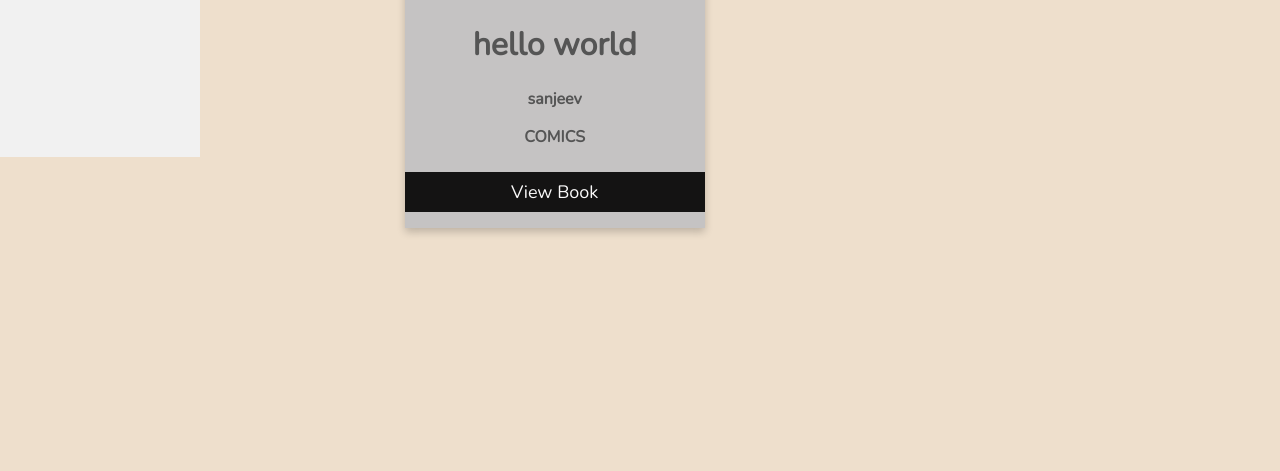
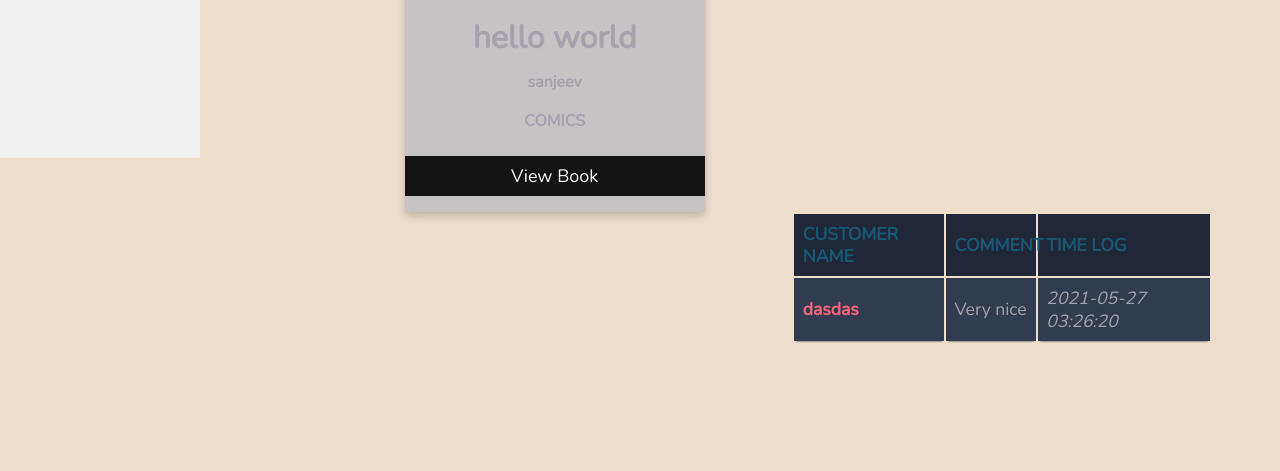
Before and after one commit to sachinraghult/e-bookstore, a PHP site: page /cust_book_det.php?id=1 in a window 1280 px wide. Shown: the part 701-1172 px from the top of the page. Before the commit the page ends 936 px from the top, so only its background shows below. Run offline with PHP 8.4, Linux system fonts and the light colour scheme; a user stored in the database is signed in; data comes from the database, SQL or seed files in the repository; a stand-in replaces the project's code that opens the database connection.

Commit message:
tables styles changed

```diff
--- a/css/tables.css
+++ b/css/tables.css
@@ -1,10 +1,87 @@
-table{
- width:50%;
- border-collapse: collapse;
- margin: 100px auto;
+@charset "UTF-8";
+
+
+body {
+  font-family: 'Open Sans', sans-serif;
+  font-weight: 300;
+  line-height: 1.42em;
+  color:#A7A1AE;
+  background-color:#1F2739;
+
 }
 
-table td, table th{
-    border: .5px solid black;
-    padding: 10px;
+
+.blue { color: #185875; }
+.yellow { color: #FFF842; }
+
+.container th{
+      font-size: 1.1em;
+	  font-weight: bold;
+  text-align: left;
+  color: #185875;
 }
+
+.container td {
+	  font-weight: normal;
+	  font-size: 1.1em;
+  -webkit-box-shadow: 0 2px 2px -2px #0E1119;
+	   -moz-box-shadow: 0 2px 2px -2px #0E1119;
+	        box-shadow: 0 2px 2px -2px #0E1119;
+}
+
+.container {
+	  text-align: left;
+	  overflow: hidden;
+	  width: 80%;
+	  margin: 0 auto;
+  display: table;
+  padding: 0 0 8em 0;
+}
+
+.container td, .container th {
+	  padding-bottom: 2%;
+	  padding-top: 2%;
+  padding-left:2%;
+}
+
+/* Background-color of the odd rows */
+.container tr:nth-child(odd) {
+	  background-color: #323C50;
+}
+
+/* Background-color of the even rows */
+.container tr:nth-child(even) {
+	  background-color: #2C3446;
+}
+
+.container th {
+	  background-color: #1F2739;
+}
+
+.container td:first-child { color: #FB667A; }
+
+.container tr:hover {
+   background-color: #464A52;
+-webkit-box-shadow: 0 6px 6px -6px #0E1119;
+	   -moz-box-shadow: 0 6px 6px -6px #0E1119;
+	        box-shadow: 0 6px 6px -6px #0E1119;
+}
+
+.container td:hover {
+  background-color: #FFF842;
+  color: #403E10;
+  font-weight: bold;
+
+  box-shadow: #7F7C21 -1px 1px, #7F7C21 -2px 2px, #7F7C21 -3px 3px, #7F7C21 -4px 4px, #7F7C21 -5px 5px, #7F7C21 -6px 6px;
+  transform: translate3d(6px, -6px, 0);
+
+  transition-delay: 0s;
+	  transition-duration: 0.4s;
+	  transition-property: all;
+  transition-timing-function: line;
+}
+
+@media (max-width: 800px) {
+.container td:nth-child(4),
+.container th:nth-child(4) { display: none; }
+}
--- a/cust_book_det.php
+++ b/cust_book_det.php
@@ -1,5 +1,14 @@
 <?php
   session_start();
+  if(!isset($_SESSION['CUS_ID']))
+  {
+      include("includes/main_header.php");
+  }
+  else
+  {
+      include("includes/header.php");
+  }
+
   if(!isset($_SESSION["CUS_ID"])){
     header("location:login.php");
   }
@@ -12,23 +21,17 @@
     <title>View Books</title>
     <link rel="stylesheet" type="text/css" href="css/register.css">
     <link rel="stylesheet" type="text/css" href="css/profile.css">
+    <link rel="stylesheet" type="text/css" href="css/tables.css">
+
     <style>
-        table td, table th{
-            padding: 10px;
-        }
+    body{
+        background: #eedfcc;
+    }
     </style>
 </head>
 <body>
 
 <?php
-    if(!isset($_SESSION['CUS_ID']))
-    {
-        include("includes/main_header.php");
-    }
-    else
-    {
-        include("includes/header.php");
-    }
 
     $sql = "SELECT book.*, category.cat_name from book inner join category on book.cat_id = category.cat_id where book.bid = {$_GET['id']};";
     $sql1 = "SELECT comment.comment, comment.logs, customer.cus_name from comment inner join customer where comment.cus_id = customer.cus_id and comment.bid = {$_GET['id']}
@@ -101,22 +104,26 @@
 
     if ($res1->num_rows > 0) {
         echo "<div style='margin-top:5%; margin-left:50%;'>
-        <table style='text-align:center;width:70%; background-color:white; font-size:large'>
+        <table class='container'>
+        <thead>
         <tr>
             <th>CUSTOMER NAME</th>
             <th>COMMENT</th>
             <th>TIME LOG</th>
         </tr>
+        </thead>
+        <tbody>
         ";
         while($rows1 = $res1->fetch_assoc()){
             echo"
                 <tr>
-                    <td style='color:brown'><b>{$rows1['cus_name']}</b></td>
-                    <td style='color:orange;'>{$rows1['comment']}</td>
+                    <td><b>{$rows1['cus_name']}</b></td>
+                    <td>{$rows1['comment']}</td>
                     <td><i>{$rows1['logs']}</i></td>
                 </tr>";
         }
         echo "
+        </tbody>
             </table>
             </div>
             ";
--- a/search_books.php
+++ b/search_books.php
@@ -193,7 +193,7 @@
                                 {$rows['cat_name']}
                                 </p>
                                 </p>
-                                <p style='float:right; margin-bottom:50px; color:red'>
+                                <p style='float:right; color:red'>
                                 &#8377;{$rows['price']}
                                 </p>
                             </div>
```
Also changed, not shown: admin/book_det.php (+13 -7 lines), admin/comment.php (+7 -4 lines), admin/cust_trans.php (+9 -6 lines), admin/index.php (+8 -4 lines), admin/request.php (+8 -6 lines), admin/transaction.php (+10 -6 lines), cust_request.php (+17 -13 lines), cust_transaction.php (+8 -6 lines).
